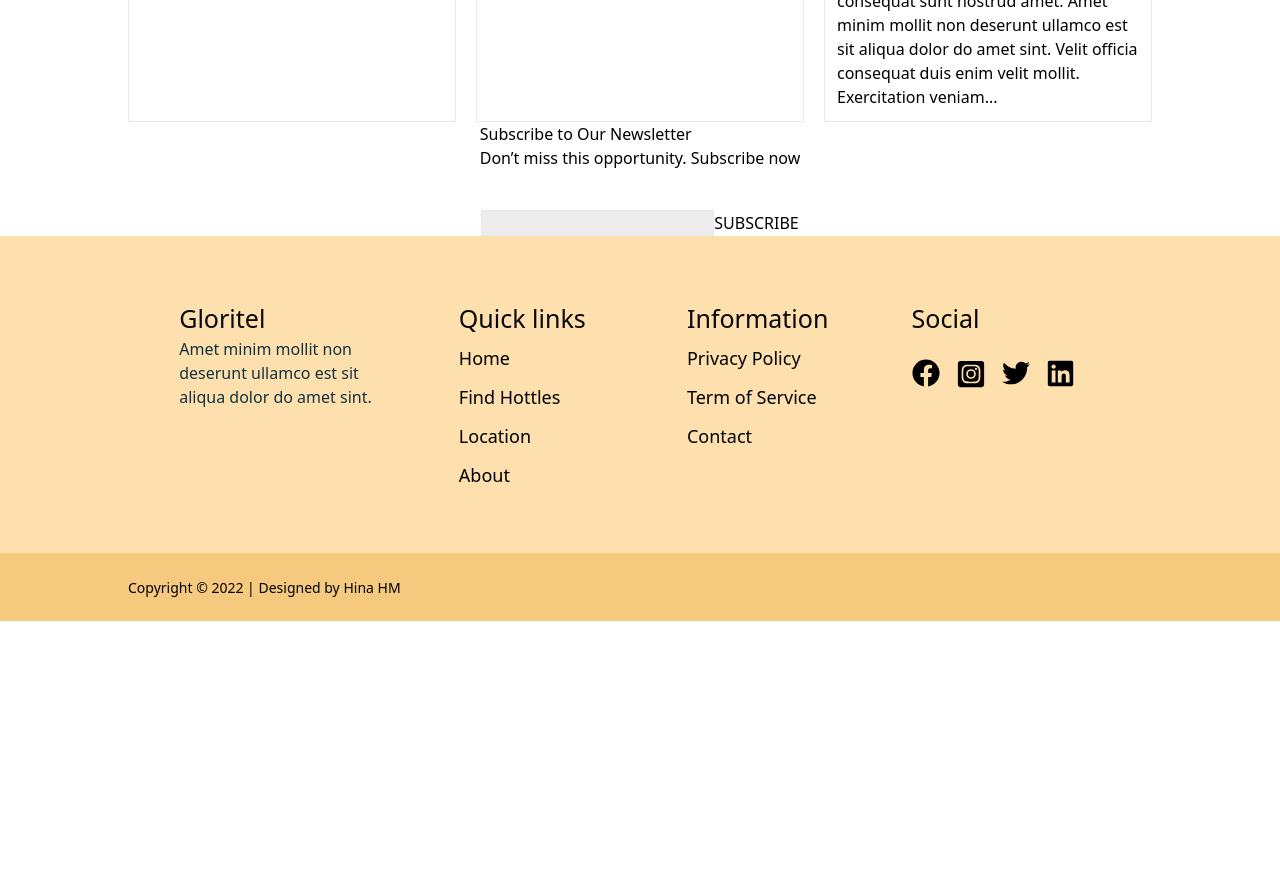
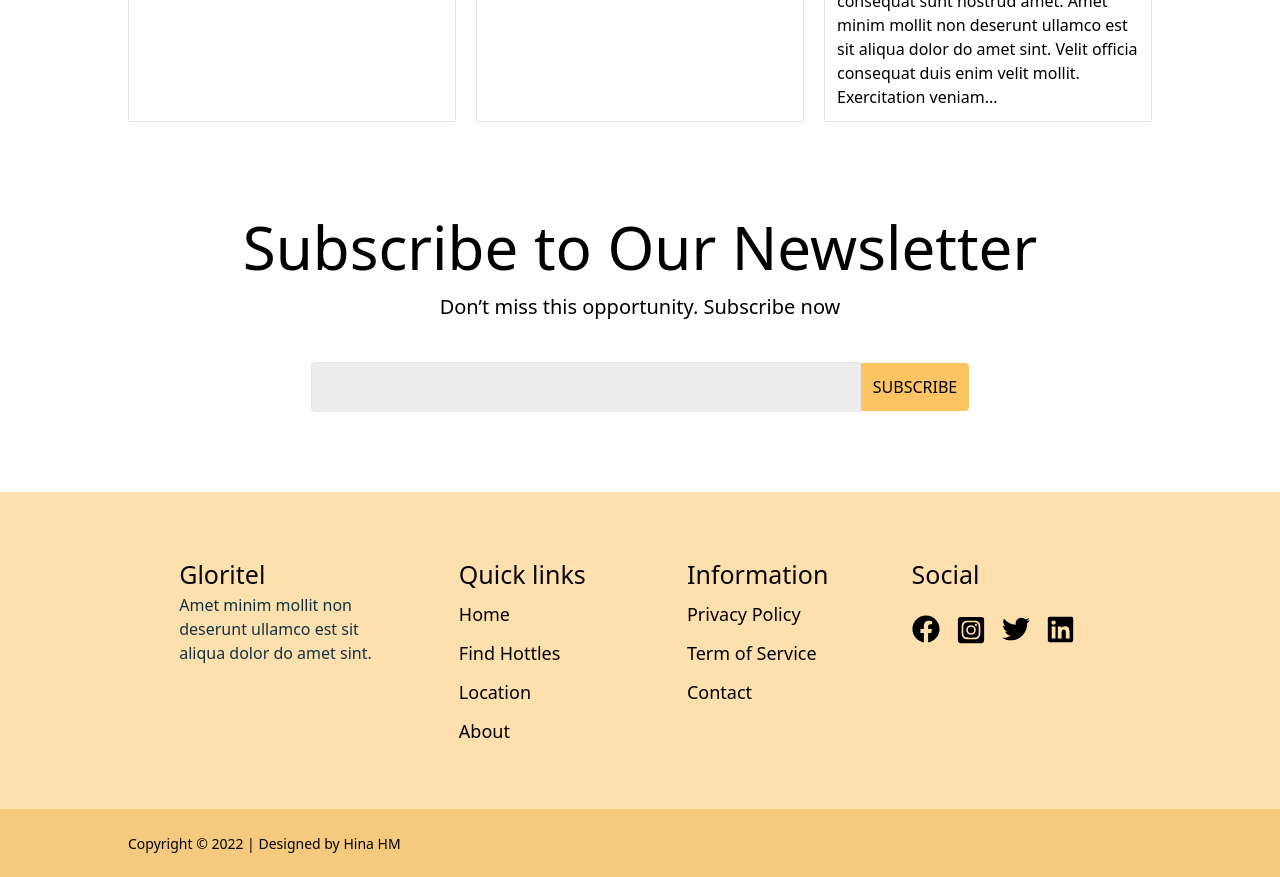
Before and after one commit to AbdMamun1999/Gloritel-hottel, a React (Create React App) app: page / in a window 1280 px wide. Shown: the part 2560-3437 px from the top of the page. Before the commit the page ends 3181 px from the top, so only its background shows below. Built offline with nearby package versions, Linux system fonts and the light colour scheme.

Commit message:
style subscribe section

```diff
--- a/src/components/Banner/SubscribeSeciton.js
+++ b/src/components/Banner/SubscribeSeciton.js
@@ -2,15 +2,24 @@ import React from "react";
 
 const SubscribeSeciton = () => {
   return (
-    <div className="flex flex-col gap-y-10  items-center">
+    <div className="flex flex-col gap-y-10  items-center my-20">
       <div>
-        <h1>Subscribe to Our Newsletter</h1>
-        <p>Don’t miss this opportunity. Subscribe now</p>
+        <h1 className="text-[60px] text-center">Subscribe to Our Newsletter</h1>
+        <p className="text-[20px] text-center">
+          Don’t miss this opportunity. Subscribe now
+        </p>
       </div>
       <div className="">
         <form>
-          <input type="" name="" value="" className="border bg-[#EDEDED]" />
-          <input type="submit" name="" value="SUBSCRIBE" />
+          <input
+            type="email"
+            className="border bg-[#EDEDED] lg:w-[550px] px-6 py-3 outline-none rounded-l"
+          />
+          <input
+            type="submit"
+            value="SUBSCRIBE"
+            className="bg-[#FDC463] px-3 py-3 rounded-r"
+          />
         </form>
       </div>
     </div>
```
